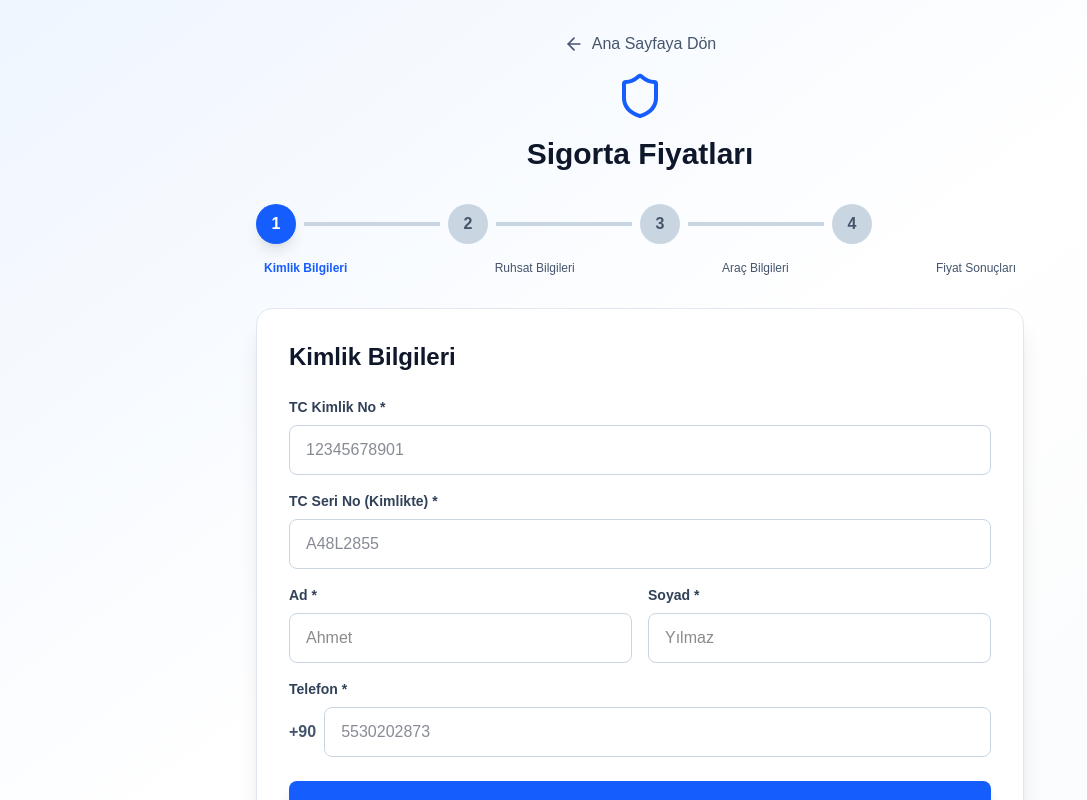
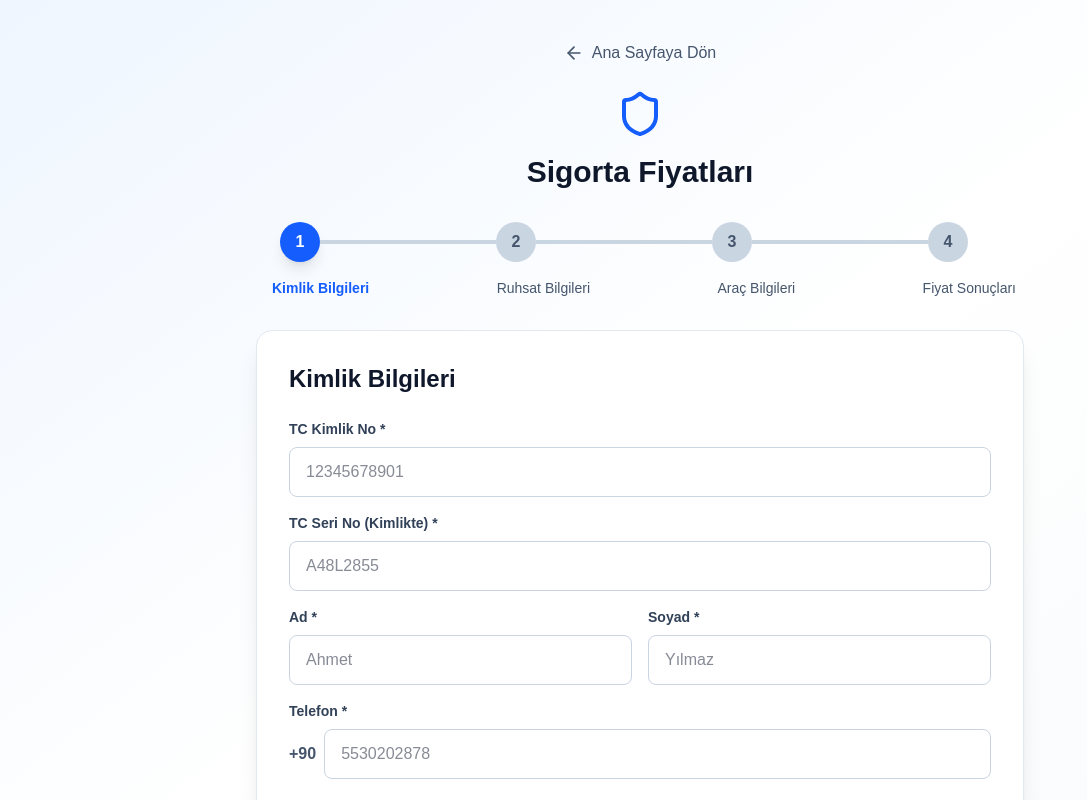
Before and after one commit to turksevenalperen/SigortaApp, a Next.js app: page / in a window 1280 px wide. Both pictures are taken after a click on the button "Fiyat Öğren". Shown: the top 800 px of the page, without its empty margins (0-1087 px from the left). Built offline with nearby package versions, Linux system fonts and the light colour scheme; no server answers.

Commit message:
Fix Excel chunk processinggg

```diff
--- a/app/components/PriceResults.tsx
+++ b/app/components/PriceResults.tsx
@@ -1,4 +1,4 @@
-import { Shield, TrendingUp, TrendingDown, Home, Check, ArrowLeft } from 'lucide-react';
+import { Shield, TrendingUp, TrendingDown, Home } from 'lucide-react';
 
 interface Vehicle {
   id: number;
@@ -38,13 +38,6 @@ export default function PriceResults({ vehicle, onNewQuery, onBackToHome }: Pric
     <div className="min-h-screen bg-linear-to-br from-blue-50 via-white to-slate-50 py-8 px-4">
       <div className="max-w-5xl mx-auto">
         <div className="text-center mb-8">
-          <button
-            onClick={onBackToHome}
-            className="inline-flex items-center text-slate-600 hover:text-slate-900 transition-colors mb-4"
-          >
-            <ArrowLeft className="w-5 h-5 mr-2" />
-            Ana Sayfaya Dön
-          </button>
           <div className="flex items-center justify-center mb-4">
             <Shield className="w-12 h-12 text-green-600" />
           </div>
@@ -52,31 +45,6 @@ export default function PriceResults({ vehicle, onNewQuery, onBackToHome }: Pric
           <p className="text-slate-600">
             {vehicle.marka} {vehicle.model} ({vehicle.yil})
           </p>
-        </div>
-
-        <div className="mb-8">
-          <div className="flex justify-between items-center mb-4">
-            {[1, 2, 3, 4].map((step) => (
-              <div key={step} className="flex items-center flex-1">
-                <div className={`w-10 h-10 rounded-full flex items-center justify-center font-bold transition-all ${
-                  step <= 4 ? 'bg-green-600 text-white shadow-lg' : 'bg-slate-300 text-slate-600'
-                }`}>
-                  {(step < 4) ? <Check className="w-5 h-5" /> : step}
-                </div>
-                {(step < 4) && (
-                  <div className={`flex-1 h-1 mx-2 transition-all ${
-                    (step < 4) ? 'bg-green-600' : 'bg-slate-300'
-                  }`} />
-                )}
-              </div>
-            ))}
-          </div>
-          <div className="flex justify-between text-xs text-slate-600 px-2">
-            <span>✓ Kimlik Bilgileri</span>
-            <span>✓ Ruhsat Bilgileri</span>
-            <span>✓ Araç Bilgileri</span>
-            <span className="font-semibold text-green-600">Fiyat Sonuçları</span>
-          </div>
         </div>
 
         <div className="grid md:grid-cols-2 gap-6 mb-8">
--- a/app/pages/InsuranceForm.tsx
+++ b/app/pages/InsuranceForm.tsx
@@ -287,7 +287,7 @@ export default function InsuranceForm({ onBack }: InsuranceFormProps) {
         <div className="text-center mb-8">
           <button
             onClick={onBack}
-            className="inline-flex items-center text-slate-600 hover:text-slate-900 transition-colors mb-4"
+            className="inline-flex items-center text-slate-600 hover:text-slate-900 hover:bg-slate-100 transition-all duration-300 mb-4 px-3 py-2 rounded-lg border border-transparent hover:border-slate-200 hover:shadow-sm transform hover:scale-[1.02]"
           >
             <ArrowLeft className="w-5 h-5 mr-2" />
             Ana Sayfaya Dön
@@ -299,27 +299,27 @@ export default function InsuranceForm({ onBack }: InsuranceFormProps) {
         </div>
 
         <div className="mb-8">
-          <div className="flex justify-between items-center mb-4">
+          <div className="flex justify-between items-center gap-4 sm:gap-30 mb-4 ml-2 sm:ml-6">
             {[1, 2, 3, 4].map((step) => (
               <div key={step} className="flex items-center flex-1">
-                <div className={`w-10 h-10 rounded-full flex items-center justify-center font-bold transition-all ${
+                <div className={`w-8 h-8 sm:w-10 sm:h-10 rounded-full flex items-center justify-center font-bold transition-all text-sm sm:text-base ${
                   currentStep >= step ? 'bg-blue-600 text-white shadow-lg' : 'bg-slate-300 text-slate-600'
                 }`}>
-                  {currentStep > step ? <Check className="w-5 h-5" /> : step}
+                  {currentStep > step ? <Check className="w-4 h-4 sm:w-5 sm:h-5" /> : step}
                 </div>
                 {step < 4 && (
-                  <div className={`flex-1 h-1 mx-2 transition-all ${
+                  <div className={`flex-1 h-1 -mr-8 sm:-mr-30 transition-all ${
                     currentStep > step ? 'bg-blue-600' : 'bg-slate-300'
                   }`} />
                 )}
               </div>
             ))}
           </div>
-          <div className="flex justify-between text-xs text-slate-600 px-2">
-            <span className={currentStep === 1 ? 'font-semibold text-blue-600' : ''}>Kimlik Bilgileri</span>
-            <span className={currentStep === 2 ? 'font-semibold text-blue-600' : ''}>Ruhsat Bilgileri</span>
-            <span className={currentStep === 3 ? 'font-semibold text-blue-600' : ''}>Araç Bilgileri</span>
-            <span className={currentStep === 4 ? 'font-semibold text-blue-600' : ''}>Fiyat Sonuçları</span>
+          <div className="flex justify-between text-xs sm:text-sm text-slate-600 px-1 sm:px-2 ml-1 sm:ml-2">
+            <span className={`text-center ${currentStep === 1 ? 'font-semibold text-blue-600' : ''}`}>Kimlik Bilgileri</span>
+            <span className={`text-center ${currentStep === 2 ? 'font-semibold text-blue-600' : ''}`}>Ruhsat Bilgileri</span>
+            <span className={`text-center ${currentStep === 3 ? 'font-semibold text-blue-600' : ''}`}>Araç Bilgileri</span>
+            <span className={`text-center ${currentStep === 4 ? 'font-semibold text-blue-600' : ''}`}>Fiyat Sonuçları</span>
           </div>
         </div>
 
@@ -366,7 +366,7 @@ export default function InsuranceForm({ onBack }: InsuranceFormProps) {
                       type="text"
                       value={formData.ad}
                       onChange={(e) => handleInputChange('ad', e.target.value)}
-                      className={`w-full px-4 py-3 border rounded-lg focus:outline-none focus:ring-2 focus:ring-blue-500 transition-all ${
+                      className={`w-full px-4 py-3 border rounded-lg focus:outline-none focus:ring-2 focus:ring-blue-500 transition-all text-slate-900 ${
                         errors.ad ? 'border-red-500 bg-red-50' : 'border-slate-300'
                       }`}
                       placeholder="Ahmet"
@@ -380,7 +380,7 @@ export default function InsuranceForm({ onBack }: InsuranceFormProps) {
                       type="text"
                       value={formData.soyad}
                       onChange={(e) => handleInputChange('soyad', e.target.value)}
-                      className={`w-full px-4 py-3 border rounded-lg focus:outline-none focus:ring-2 focus:ring-blue-500 transition-all ${
+                      className={`w-full px-4 py-3 border rounded-lg focus:outline-none focus:ring-2 focus:ring-blue-500 transition-all text-slate-900 ${
                         errors.soyad ? 'border-red-500 bg-red-50' : 'border-slate-300'
                       }`}
                       placeholder="Yılmaz"
@@ -391,17 +391,17 @@ export default function InsuranceForm({ onBack }: InsuranceFormProps) {
 
                 <div>
                   <label className="block text-sm font-semibold text-slate-700 mb-2">Telefon *</label>
-                  <div className="flex items-center">
-                    <span className="text-slate-600 font-semibold mr-2">+90</span>
+                  <div className="flex items-center gap-1 sm:gap-2">
+                    <span className="text-slate-600 font-semibold text-sm sm:text-base shrink-0">+90</span>
                     <input
                       type="text"
                       maxLength={10}
                       value={formData.telefon}
                       onChange={(e) => handleInputChange('telefon', e.target.value.replace(/\D/g, ''))}
-                      className={`flex-1 px-4 py-3 border rounded-lg focus:outline-none focus:ring-2 focus:ring-blue-500 transition-all text-slate-900 ${
+                      className={`w-full px-3 sm:px-4 py-3 border rounded-lg focus:outline-none focus:ring-2 focus:ring-blue-500 transition-all text-slate-900 ${
                         errors.telefon ? 'border-red-500 bg-red-50' : 'border-slate-300'
                       }`}
-                      placeholder="5530202873"
+                      placeholder="5530202878"
                     />
                   </div>
                   {errors.telefon && <p className="text-red-600 text-sm mt-1">⚠️ {errors.telefon}</p>}
@@ -464,13 +464,13 @@ export default function InsuranceForm({ onBack }: InsuranceFormProps) {
 
                 <div>
                   <label className="block text-sm font-semibold text-slate-700 mb-2">Plaka *</label>
-                  <div className="flex gap-2">
+                  <div className="flex gap-1  sm:gap-2">
                     <input
                       type="text"
                       maxLength={2}
                       value={formData.plakaIl}
                       onChange={(e) => handleInputChange('plakaIl', e.target.value.replace(/\D/g, ''))}
-                      className={`w-12 sm:w-16 px-2 sm:px-3 py-3 border rounded-lg focus:outline-none focus:ring-2 focus:ring-blue-500 transition-all text-center font-semibold text-slate-900 ${
+                      className={`w-10 sm:w-32 px-1 sm:px-3 py-3 border rounded-lg focus:outline-none focus:ring-2 focus:ring-blue-500 transition-all text-center font-semibold text-slate-900 text-sm sm:text-base ${
                         errors.plakaIl ? 'border-red-500 bg-red-50' : 'border-slate-300'
                       }`}
                       placeholder="01"
@@ -480,7 +480,7 @@ export default function InsuranceForm({ onBack }: InsuranceFormProps) {
                       maxLength={4}
                       value={formData.plakaSeri}
                       onChange={(e) => handleInputChange('plakaSeri', e.target.value.toUpperCase())}
-                      className={`flex-1 px-2 sm:px-3 py-3 border rounded-lg focus:outline-none focus:ring-2 focus:ring-blue-500 transition-all text-center font-semibold text-slate-900 ${
+                      className={`w-15 sm:w-37 px-1 sm:px-3 py-3 border rounded-lg focus:outline-none focus:ring-2 focus:ring-blue-500 transition-all text-center font-semibold text-slate-900 text-sm sm:text-base ${
                         errors.plakaSeri ? 'border-red-500 bg-red-50' : 'border-slate-300'
                       }`}
                       placeholder="A"
@@ -490,7 +490,7 @@ export default function InsuranceForm({ onBack }: InsuranceFormProps) {
                       maxLength={4}
                       value={formData.plakaNo}
                       onChange={(e) => handleInputChange('plakaNo', e.target.value.replace(/\D/g, ''))}
-                      className={`w-16 sm:w-20 px-2 sm:px-3 py-3 border rounded-lg focus:outline-none focus:ring-2 focus:ring-blue-500 transition-all text-center font-semibold text-slate-900 ${
+                      className={`w-17 sm:w-32 px-1 sm:px-3 py-3 border rounded-lg focus:outline-none focus:ring-2 focus:ring-blue-500 transition-all text-center font-semibold text-slate-900 text-sm sm:text-base ${
                         errors.plakaNo ? 'border-red-500 bg-red-50' : 'border-slate-300'
                       }`}
                       placeholder="1234"
```
